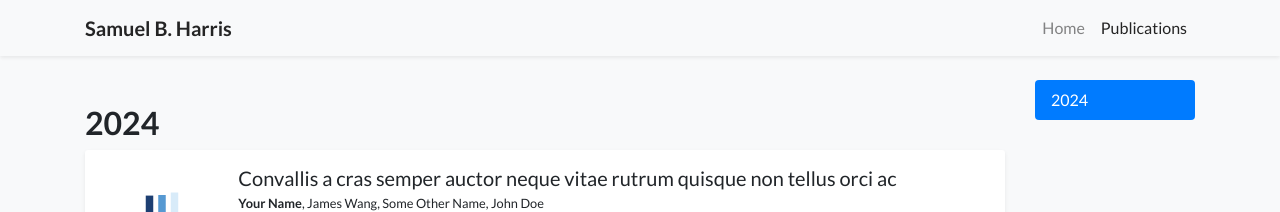
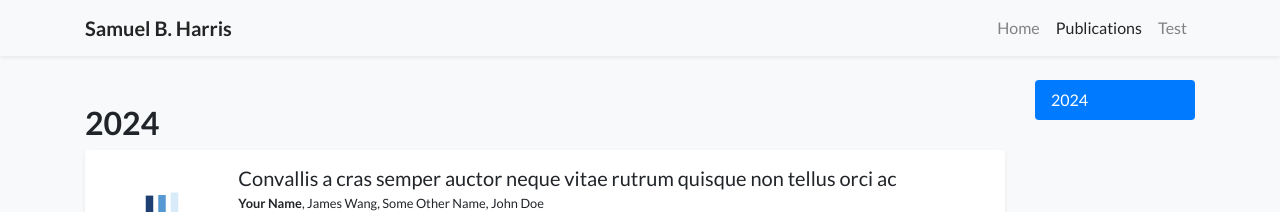
Before and after one commit to SamuelBHarris/SamuelBHarris.github.io, a Jekyll site: the page built from publications.html, in a window 1280 px wide. Shown: the top 212 px of the page. Built offline with Jekyll 4.4.1, drawn with Linux system fonts in a browser that asks for light colours; a style sheet for code colours, icons or effects is not loaded.

Commit message:
Update navigation.yml

```diff
--- a/_data/navigation.yml
+++ b/_data/navigation.yml
@@ -3,3 +3,5 @@ pages:
   url: ./
 - name: Publications
   url: publications
+- name: Test
+  url: test
```
